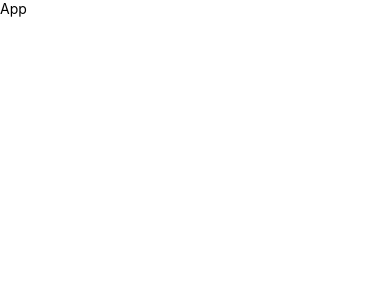
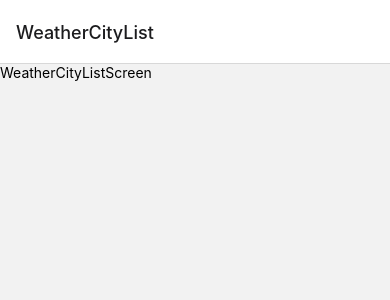
Before and after one commit to callstack-internal/onboarding-fabio, a React Native app: screen / in a window 390 px wide. Shown: the top 300 px of the page. Built offline with nearby package versions, Linux system fonts and the light colour scheme.

Commit message:
Implement empty weather city list screen

```diff
--- a/App.tsx
+++ b/App.tsx
@@ -1,15 +1,13 @@
 import {NavigationContainer} from '@react-navigation/native';
 import React from 'react';
-import {StyleSheet, Text} from 'react-native';
+import RootStackNavigator from './src/navigation/navigators/RootStackNavigator';
 
 const App = () => {
   return (
     <NavigationContainer>
-      <Text>App</Text>
+      <RootStackNavigator />
     </NavigationContainer>
   );
 };
 
-const styles = StyleSheet.create({});
-
 export default App;
--- /dev/null
+++ b/src/features/weather/city-list/WeatherCityListScreen.tsx
@@ -0,0 +1,18 @@
+import {NativeStackScreenProps} from '@react-navigation/native-stack';
+import React from 'react';
+import {StyleSheet, Text, View} from 'react-native';
+import {RootStackParamList} from '../../../navigation/types/RootStackNavigationTypes';
+
+type Props = NativeStackScreenProps<RootStackParamList, 'WeatherCityList'>;
+
+const WeatherCityListScreen = () => {
+  return (
+    <View>
+      <Text>WeatherCityListScreen</Text>
+    </View>
+  );
+};
+
+const styles = StyleSheet.create({});
+
+export default WeatherCityListScreen;
--- /dev/null
+++ b/src/navigation/navigators/RootStackNavigator.tsx
@@ -0,0 +1,19 @@
+import {createNativeStackNavigator} from '@react-navigation/native-stack';
+import React from 'react';
+import WeatherCityListScreen from '../../features/weather/city-list/WeatherCityListScreen';
+import {RootStackParamList} from '../types/RootStackNavigationTypes';
+
+const RootStack = createNativeStackNavigator<RootStackParamList>();
+
+const RootStackNavigator = () => {
+  return (
+    <RootStack.Navigator initialRouteName={'WeatherCityList'}>
+      <RootStack.Screen
+        name={'WeatherCityList'}
+        component={WeatherCityListScreen}
+      />
+    </RootStack.Navigator>
+  );
+};
+
+export default RootStackNavigator;
--- /dev/null
+++ b/src/navigation/types/RootStackNavigationTypes.ts
@@ -0,0 +1,12 @@
+import {NativeStackNavigationProp} from '@react-navigation/native-stack';
+
+export type WeatherCityListNavProps = undefined;
+
+export type RootStackParamList = {
+  WeatherCityList: WeatherCityListNavProps;
+};
+
+export type RootStackParamListKeys = keyof RootStackParamList;
+
+export type RootStackNavigationProp =
+  NativeStackNavigationProp<RootStackParamList>;
```
